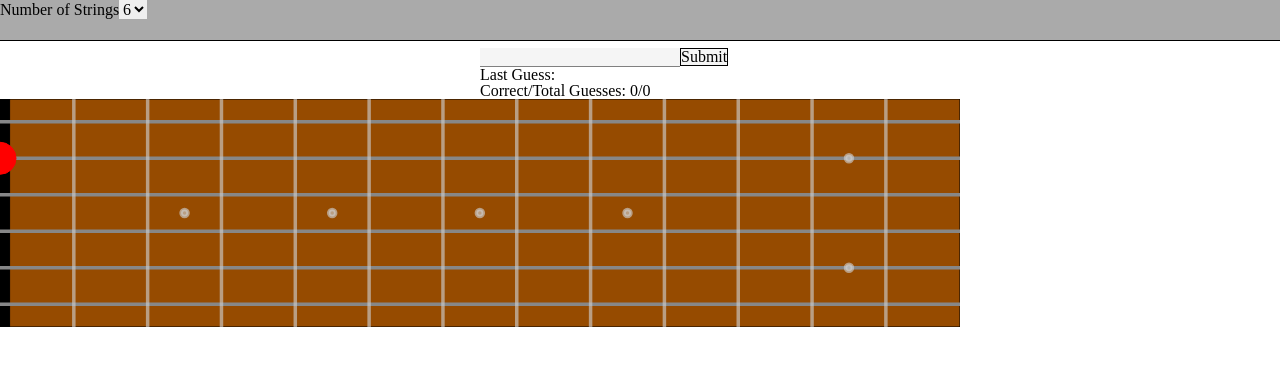
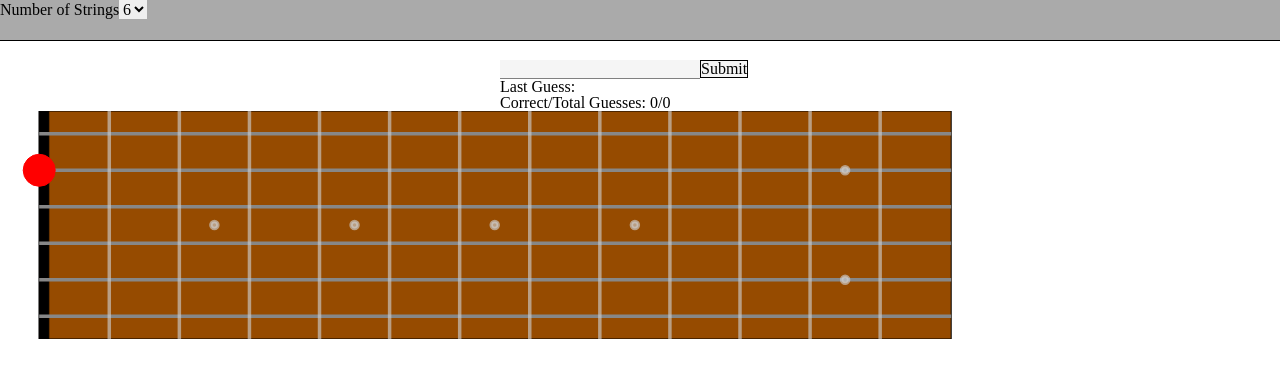
Before and after one commit to gregorymacat/guitarquiz, a React app: page / in a window 1280 px wide. Shown: the top 378 px of the page. Built offline with nearby package versions, Linux system fonts and the light colour scheme.

Commit message:
Fixed note clipping for open strings

```diff
--- a/public/styles/main.css
+++ b/public/styles/main.css
@@ -2,7 +2,8 @@ section#main {
   position: absolute;
   height: 95%;
   width: 100%;
-  top: 6%;
+  top: 5%;
+  margin: 20px;
 }
 .user-input-container {
   width: 25%;
--- a/src/Components/Display.jsx
+++ b/src/Components/Display.jsx
@@ -13,13 +13,14 @@ function Display({settings, setNote, correctCount, isCorrect}) {
   const guitarMeasurements = new Guitar(settings.numOfFrets, settings.numOfStrings);
   const fretboardWidth =  guitarMeasurements.getFretboardWidth();
   const fretboardHeight =  guitarMeasurements.getFretboardHeight();
+  const xOffset = guitarMeasurements.getXOffset();
   const nutWidth = guitarMeasurements.getNutWidth();
 
   //TODO: Also need to add css to position the fretboard in the center of the screen
   return (
     <svg width="75%" height="30%">
-      <rect style={FRETBOARD_STYLE} x={0} y={0} width={`${fretboardWidth}%`} height={`${fretboardHeight}%`}></rect>
-      <rect style={NUT_STYLE} x={0} y={0} width={`${nutWidth}%`} height={`${fretboardHeight}%`}></rect>
+      <rect style={FRETBOARD_STYLE} x={`${xOffset}%`} y={`${0}%`} width={`${fretboardWidth}%`} height={`${fretboardHeight}%`}></rect>
+      <rect style={NUT_STYLE} x={`${xOffset}%`} y={`${0}%`} width={`${nutWidth}%`} height={`${fretboardHeight}%`}></rect>
       <Strings guitarMeasurements={guitarMeasurements} settings={settings} />
       <Frets guitarMeasurements={guitarMeasurements} settings={settings}/>
       <FretMarkers guitarMeasurements={guitarMeasurements} settings={settings}/>
--- a/src/Components/Frets.jsx
+++ b/src/Components/Frets.jsx
@@ -6,7 +6,7 @@ const FRET_STYLE = {fill: 'rgba(205, 205, 205, 0.64)', stroke: 'rgba(205, 205, 2
 function Frets({guitarMeasurements, settings}) {
   const allFrets = [];
   const fretY2 = guitarMeasurements.getFretboardHeight();
-  const firstFretXPercent = guitarMeasurements.getFretGap();
+  const firstFretXPercent = guitarMeasurements.getFretGap() + guitarMeasurements.getXOffset();
   //TODO: DRY this up with line below for nextFret
   const firstFret = <line key={'fret-1'} style={FRET_STYLE} x1={`${firstFretXPercent}%`} y1={0}
     x2={`${firstFretXPercent}%`} y2={`${fretY2}%`}></line>;
@@ -15,7 +15,7 @@ function Frets({guitarMeasurements, settings}) {
     if (i === 0) {
       allFrets.push(firstFret);
     } else {
-      const nextFretXCoord = guitarMeasurements.getFretGap() * (i + 1);
+      const nextFretXCoord = guitarMeasurements.getFretGap() * (i + 1) + guitarMeasurements.getXOffset();
       const nextFret = <line key={`fret-${i+1}`} style={FRET_STYLE} x1={`${nextFretXCoord}%`} y1={0} x2={`${nextFretXCoord}%`} y2={`${fretY2}%`}></line>;
 
       allFrets.push(nextFret);
--- a/src/Components/Strings.jsx
+++ b/src/Components/Strings.jsx
@@ -4,8 +4,11 @@ const STRING_STYLE = {fill: 'rgb(135, 135, 135)', stroke: 'rgb(135, 135, 135)',
 
 function Strings({guitarMeasurements, settings}) {
   const allStrings = [];
-  const highestString = <line key={'string-1'} style={STRING_STYLE} x1={0} y1={`${guitarMeasurements.getFirstStringGap()}%`}
-    x2={`${guitarMeasurements.getFretboardWidth()}%`} y2={`${guitarMeasurements.getFirstStringGap()}%`}></line>;
+  const fretboardWidth = guitarMeasurements.getFretboardWidth();
+  const xOffset = guitarMeasurements.getXOffset();
+  const firstStringGap = guitarMeasurements.getFirstStringGap();
+  const highestString = <line key={'string-1'} style={STRING_STYLE} x1={`${xOffset}%`} y1={`${firstStringGap}%`}
+    x2={`${fretboardWidth + xOffset}%`} y2={`${firstStringGap}%`}></line>;
 
   for (let i = 0; i < settings.numOfStrings; i++) {
     if (i === 0) {
@@ -14,8 +17,8 @@ function Strings({guitarMeasurements, settings}) {
       console.log('i: ', i, ' || guitarMeasurements.getStringGap() * i: ', guitarMeasurements.getStringGap() * i);
       const nextStringYCoord = guitarMeasurements.getFirstStringGap() + guitarMeasurements.getStringGap() * i;
 
-      const nextString = <line key={`string-${i + 1}`} style={STRING_STYLE} x1={0} y1={`${nextStringYCoord}%`}
-        x2={`${guitarMeasurements.getFretboardWidth()}%`} y2={`${nextStringYCoord}%`}></line>;
+      const nextString = <line key={`string-${i + 1}`} style={STRING_STYLE} x1={`${xOffset}%`} y1={`${nextStringYCoord}%`}
+        x2={`${guitarMeasurements.getFretboardWidth() + xOffset}%`} y2={`${nextStringYCoord}%`}></line>;
 
       allStrings.push(nextString);
     }
--- a/src/Helpers/Guitar.js
+++ b/src/Helpers/Guitar.js
@@ -6,8 +6,9 @@ class Guitar {
   constructor(fretCount, stringCount) {
     this.fretCount = fretCount;
     this.stringCount = stringCount;
-    this.fretboardWidth = 100;
+    this.fretboardWidth = 95;
     this.fretboardHeight = 100;
+    this.xOffset = 2;
     this.nutWidth = 1;
     this.fretWidth = 3;
     this.stringWidth = 2;
@@ -17,8 +18,10 @@ class Guitar {
     this.fretMarkerRadius = 0.5;
     this.stringGapToNoteRadiusModifier = 1;
   }
+
   getFretboardWidth = () => this.fretboardWidth;
   getFretboardHeight = () => this.fretboardHeight;
+  getXOffset = () => this.xOffset;
   getNutWidth = () => this.nutWidth;
   getFretWidth = () => this.fretWidth;
   getStringWidth = () => this.stringWidth;
@@ -28,7 +31,7 @@ class Guitar {
   getFretGap = () => this.calculateFretGap();
   getStringGap = () => this.calculateStringGap();
   calculateFretGap() {
-    return Math.floor((this.fretboardWidth / (this.fretCount + 1)) * 100)  / 100;
+    return Math.floor((this.fretboardWidth / (this.fretCount + 1)) * 100) / 100;
   }
   calculateStringGap() {
     return Math.floor((((this.fretboardHeight - this.firstStringGap * 2) / (this.stringCount - 1)) * 100)) / 100;
@@ -43,13 +46,13 @@ class Guitar {
    */
   calculateMiddleOfFretsX(currentFretPos) {
     const fretGap = this.calculateFretGap();
-    const previousFret = fretGap * (currentFretPos - 1);
-    const currFret = fretGap * currentFretPos;
+    const previousFret = fretGap * (currentFretPos - 1) + this.xOffset;
+    const currFret = fretGap * currentFretPos + this.xOffset;
 
     if (currentFretPos === 0) {
-      return 0;
+      return this.xOffset;
     } else if (currentFretPos === 1) {
-      return fretGap / 2;
+      return fretGap / 2 + this.xOffset;
     }
 
     return ((previousFret + currFret) / 2);
```
